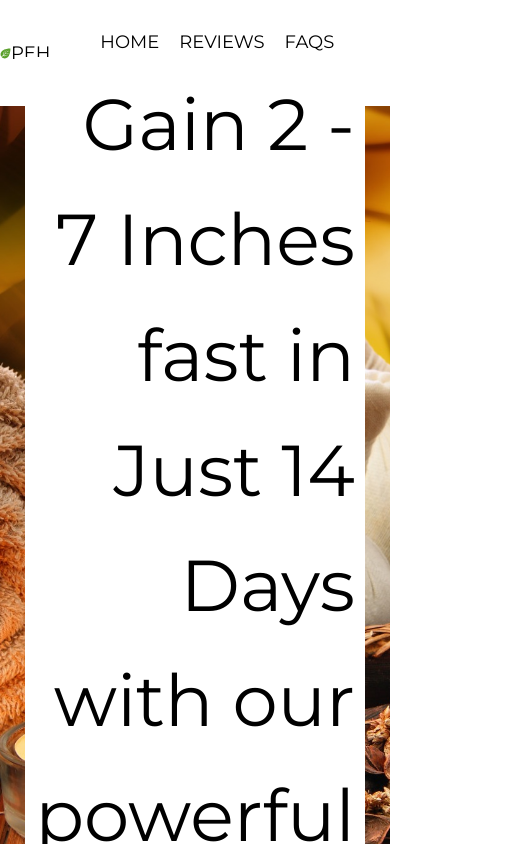
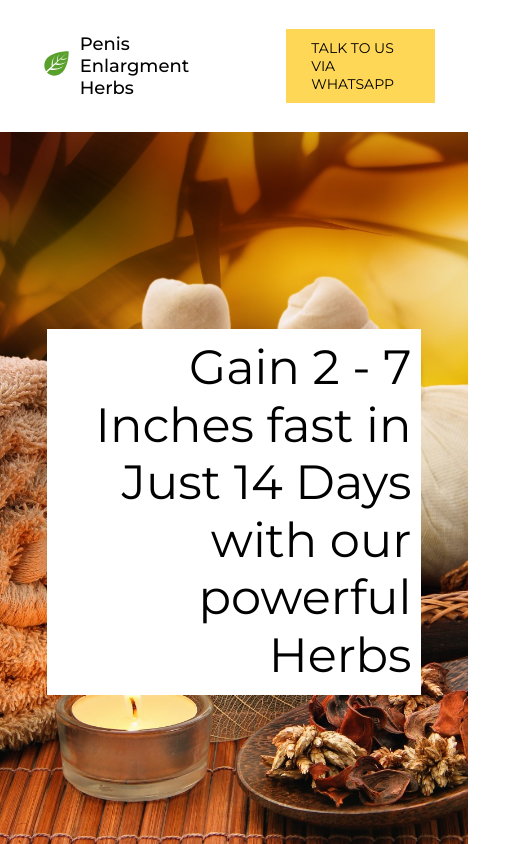
Before and after one commit to DhodiFahad/peh, a Next.js app: page / in a window 390 px wide. Shown: the top 844 px of the page, 532 px wide, since content can reach past the window. Built offline with nearby package versions, Linux system fonts and the light colour scheme.

Commit message:
responsive

```diff
--- a/components/navbar.js
+++ b/components/navbar.js
@@ -7,18 +7,12 @@ function Navbar() {
   return (
     <nav className={styles.navbar}>
         <div className={styles.logo_container}>
-          <div>
-            <Image alt='' src={logo} width="20" height="20"/>
+          <div className={styles.logo}>
+            <Image alt='Penis Enlargment Herbs' src={logo} width="40" height="40"/>
           </div>
-          <div>
+          <div className={styles.logo_typo}>
             <span>
-              P
-            </span>
-            <span>
-              E
-            </span>
-            <span>
-              H
+              Penis Enlargment Herbs
             </span>
           </div>
         </div>
@@ -26,28 +20,16 @@ function Navbar() {
         <div>
 
           <ul className={styles.nav_list}>
-            <li>
+            <li className={styles.home_link}>
               <Link href="/">
                 <a>Home</a>
               </Link>
             </li>
-            <li>
-              <Link href="/reviews/">
-                <a>Reviews</a>
-              </Link>
+            <li className={styles.whatsapp}>
+                <a href="https://wa.me/%2B256705183414">Talk To Us Via Whatsapp</a>
             </li>
-            <li>
-              <Link href="/faqs/">
-                <a>FAQS</a>
-              </Link>
-            </li>
-            <li>
-              <Link href="/contact/">
-                <a>CONTACT</a>
-              </Link>
-            </li>
+
           </ul>
-
         </div>
 
       </nav>
--- a/pages/_app.js
+++ b/pages/_app.js
@@ -1,7 +1,17 @@
+import Navbar from '../components/navbar'
 import '../styles/globals.css'
 
 function MyApp({ Component, pageProps }) {
-  return <Component {...pageProps} />
+  return <div className='container'>
+  <Navbar/>
+    <Component {...pageProps} />
+    <div className="talk_section">
+        <h3>Get The Size of Your Dreams Now!!!</h3>
+        <a href="https://wa.me/%2B256705183414">Talk To Us Via Whatsapp</a>
+      </div>
+  </div>
+
+
 }
 
 export default MyApp
--- a/pages/index.js
+++ b/pages/index.js
@@ -9,8 +9,8 @@ import Navbar from '../components/navbar'
 
 export default function Home() {
   return (
-    <div>
-      <Navbar/>
+    <div className={styles.container}>
+
       <div className={styles.hero}>
        <div className={styles.hero_container}>
          <h1>Gain 2 - 7 Inches fast in Just 14 Days with our powerful Herbs</h1>
@@ -93,41 +93,38 @@ export default function Home() {
       <div className={styles.products_section}>
             <div className={styles.product_section_container}>
               <div className={styles.product_title}>
-                <h2>P Enlargement Products</h2>
+                <h3>Penis Enlargement Products</h3>
                 <span>Choose the one product that fits your needs - we have tea and jelly</span>
               </div>
               <div className={styles.product_container}>
                 <div className={styles.product}>
-                  <Image alt='' src={tin} width="500px" height="300px"/>
+                  <Image alt='Mukuza Instant Performance Tea ' src={tin} width="500px" height="300px"/>
                   <h4>Mukuza Instant Performance Tea </h4>
                   <span>(New Formula!)</span>
                   <span>(370.9$)</span>
-                  <p>Specially Formulated for those who want Extreme
-                    Stallion like Performance - Mixed with over
-                    15 secret highly potent Therapeutic herbs with
-                    Aphrodisiac Properties that&apos;s been used across
-                    Africa to treat different male Sexual Dysfunction
-                    & Disorders for a very long time - For Masturbation
-                    Victims, Low Sex Drive, Erectile Dysfunction,
-                    Weak Erections & Sexual Stamina/Manpower (last in
-                    bed for 45 minutes minimum), Increases Sperm Volume
-                    & Tons of other health benefits - You simply mix 2
-                    teaspoons in a cup full of hot water and let it settle
-                    for about 5 mins, take twice a day in the morning and
-                    afternoon for full effect and in just about 2 days
-                    your entire system will undergo full detox and your
-                    performance will start improving Instantly -  It&apos;s
-                    Been Used All Over Africa from Sudan to Congo  -
-                    Highly Recommended! </p>
+                  <p>Specially Formulated for those who want Extreme Stallion
+                    like Performance - Mixed with over 15 secret highly potent
+                    Therapeutic herbs with Aphrodisiac Properties that's been
+                    used across Africa to treat different male Sexual Dysfunction
+                    & Disorders for a very long time - For Masturbation Victims,
+                    Low Sex Drive, Erectile Dysfunction,  Weak Erections &
+                    Sexual Stamina/Manpower (last in bed for 45 minutes minimum),
+                    Increases Sperm Volume & Tons of other health benefits -
+                    You simply mix 2 teaspoons in a cup full of hot water and let
+                    it settle for about 5 mins, take twice a day in the morning
+                    and afternoon for full effect and in just about 2 days your
+                    entire system will undergo full detox and your performance
+                    will start improving Instantly -  It's Been Used All Over
+                    Africa from Sudan to Congo  -  Highly Recommended! </p>
 
-                    <a href='#'>Get it Now</a>
+                    <a href="https://wa.me/%2B256705183414">Get it Now</a>
                 </div>
 
                 <div className={styles.product}>
-                  <Image alt='' src={Jelly} width="500px" height="300px"/>
-                  <h4>Mukuza Instant Performance Tea </h4>
-                  <span>(New Formula!)</span>
-                  <span>(370.9$)</span>
+                  <Image alt='Mukuza Instant Herbal Jelly' src={Jelly} width="500px" height="300px"/>
+                  <h4>Mukuza Instant Herbal Jelly</h4>
+                  <span>(Updated Formula!)</span>
+                  <span>(480.10$)</span>
                   <p>Our Flagship Product - The Ultimate All in One Penis
                     Enlargement Solution for Rapid Penis Length and Girth -
                     This Updated Formula increases absorption of the herbs
@@ -144,7 +141,7 @@ export default function Home() {
                     (NOTE: you must stop when you get your desired size -
                     side effects of over using this jelly are irreversible)</p>
 
-                    <a href='#'>Get it Now</a>
+                    <a href="https://wa.me/%2B256705183414">Get it Now</a>
                 </div>
             </div>
             </div>
@@ -186,14 +183,9 @@ export default function Home() {
 
       </div>
 
-      <div className={styles.talk_section}>
-        <h3>Get The Size of Your Dreams Now!!!</h3>
-        <a href='#'>Talk To Us Via Whatsapp</a>
-      </div>
 
-      <footer>
 
-      </footer>
+
 
     </div>
   )
--- a/styles/Home.module.css
+++ b/styles/Home.module.css
@@ -1,6 +1,6 @@
 .container{
-    max-width: 1280px;
-    margin: 0px auto;
+    margin: 0;
+
 }
 .navbar{
     display: flex;
@@ -16,6 +16,17 @@
 .logo_container{
     display: flex;
     font-size: 18px;
+    margin-left: 10px;
+    margin-right: 10px;
+    align-items: center;
+
+}
+.logo{
+    margin: 0px 10px;
+}
+.logo_typo{
+    font-weight: 500;
+    font-size: 24px;
 }
 
 .nav_list li{
@@ -27,7 +38,7 @@
 .nav_list li a{
     text-decoration: none;
     color: #000;
-    font-size: 18px;
+    font-size: 20px;
 
 }
 
@@ -203,22 +214,7 @@
     line-height: 36px;
     font-style: italic;
 }
-
-.talk_section{
-    background-image: url("https://d1di2lzuh97fh2.cloudfront.net/files/43/43o/43ovba.jpg?ph=671e2f254d&t=1");
-    text-align: center;
-    padding: 60px;
-    display: flex;
-    flex-direction: column;
-}
-.talk_section h3{
-    background-color: rgba(0, 0, 0, 0.389);
-    display: inline-block;
-    color: #fff;
-    padding: 10px;
-    margin: 40px auto;
-}
-.talk_section a{
+.whatsapp a{
     display: inline-block;
   background-color: #ffd757;
   padding: 10px 25px;
@@ -227,4 +223,57 @@
   cursor: pointer;
   color: #000;
   font-size: 20px;
+
 }
+/* @media (max-width:450px){
+    .hero_container h1{
+        font-size: 42px;
+        line-height: 1;
+    }
+    .hero{
+        height: 80vh;
+    }
+} */
+
+@media (max-width:750px ) {
+    .navbar{
+        padding-left:5%;
+        padding-right: 5%;
+        font-size: 14px;
+    }
+    .navbar .logo_typo{
+        font-size: 18px;
+    }
+    .hero{
+        height: 90vh;
+    }
+    .hero_container h1{
+        font-size: 48px;
+        line-height: 1.2;
+
+
+    }
+    .article{
+        font-size: 32px;
+    }
+    .article h3{
+        font-size: 36px;
+        font-weight: 600;
+    }
+    .order_now_container{
+        padding-left: 5%;
+        padding-right: 5%;
+    }
+    .qoute_container{
+        padding-left: 5%;
+        padding-right: 5%;
+    }
+    .nav_list li a{
+        font-size: 14px;
+    }
+    .nav_list .home_link{
+        display: none;
+    }
+
+
+}
--- a/styles/globals.css
+++ b/styles/globals.css
@@ -4,17 +4,43 @@ body {
   padding: 0;
   margin: 0;
   font-family: 'Montserrat', sans-serif;
+  display: flex;
 }
 
 
 * {
   box-sizing: border-box;
 }
+
+
 h3{
   font-weight: 300;
   font-size: 56px;
 }
-
+.talk_section{
+  background-image: url("https://d1di2lzuh97fh2.cloudfront.net/files/43/43o/43ovba.jpg?ph=671e2f254d&t=1");
+  text-align: center;
+  padding: 60px;
+  display: flex;
+  flex-direction: column;
+}
+.talk_section h3{
+  background-color: rgba(0, 0, 0, 0.389);
+  display: inline-block;
+  color: #fff;
+  padding: 10px;
+  margin: 40px auto;
+}
+.talk_section a{
+  display: inline-block;
+  background-color: #ffd757;
+  padding: 10px 25px;
+  margin: 0px auto;
+  text-decoration: none;
+  cursor: pointer;
+  color: #000;
+  font-size: 20px;
+}
 @media (prefers-color-scheme: dark) {
   html {
     color-scheme: dark;
```
Lines whose indentation alone changed are shown as unchanged.
